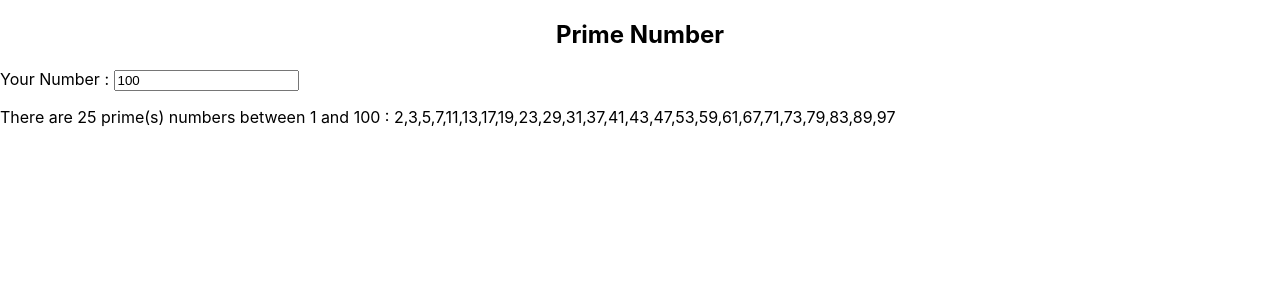
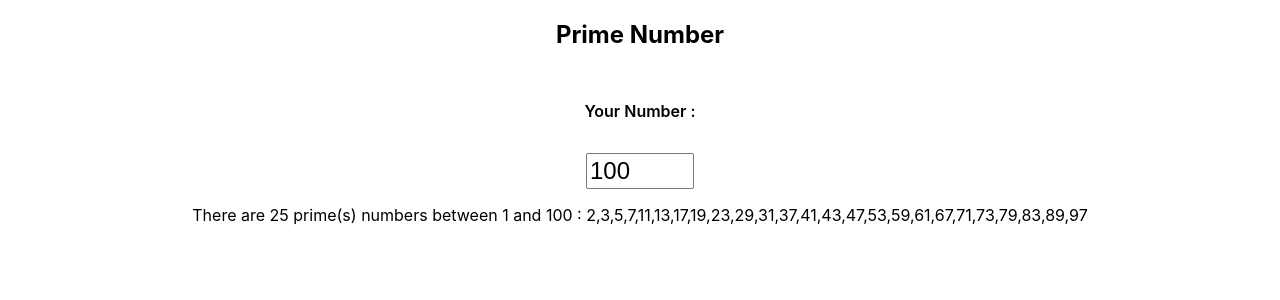
Before and after one commit to domchu/React-Algorithm-prime-number, a React (Create React App) app: page / in a window 1280 px wide. Shown: the top 300 px of the page. Built offline with nearby package versions, Linux system fonts and the light colour scheme.

Commit message:
style:styling the project

```diff
--- a/src/App.css
+++ b/src/App.css
@@ -1,38 +1,21 @@
 .App {
   text-align: center;
 }
-
-.App-logo {
-  height: 40vmin;
-  pointer-events: none;
+.container {
+  display: flex;
+  justify-content: center;
+  flex-direction: column;
 }
-
-@media (prefers-reduced-motion: no-preference) {
-  .App-logo {
-    animation: App-logo-spin infinite 20s linear;
-  }
+input {
+  display: flex;
+  justify-content: center;
+  align-items: center;
+  margin: auto;
+  width: 100px;
+  height: 30px;
+  font-size: 1.5rem;
 }
-
-.App-header {
-  background-color: #282c34;
-  min-height: 100vh;
-  display: flex;
-  flex-direction: column;
-  align-items: center;
-  justify-content: center;
-  font-size: calc(10px + 2vmin);
-  color: white;
+.text {
+  margin: 2rem 0;
+  font-weight: 600;
 }
-
-.App-link {
-  color: #61dafb;
-}
-
-@keyframes App-logo-spin {
-  from {
-    transform: rotate(0deg);
-  }
-  to {
-    transform: rotate(360deg);
-  }
-}
--- a/src/App.js
+++ b/src/App.js
@@ -14,9 +14,10 @@ function App() {
     <>
       <div className="App">
         <h2>Prime Number</h2>
-      </div>
-      <form action="">
-        <label htmlFor="num">Your Number : </label>
+        <form action="" className="container">
+          <label htmlFor="num" className="text">
+            Your Number :{" "}
+          </label>
           <input
             type="number"
             value={selectedNum}
@@ -31,6 +32,7 @@ function App() {
           {selectedNum} :{" "}
           <span className="prime__list">{allPrimes.join(",")}</span>
         </p>
+      </div>
     </>
   );
 }
```
Lines whose indentation alone changed are shown as unchanged.
